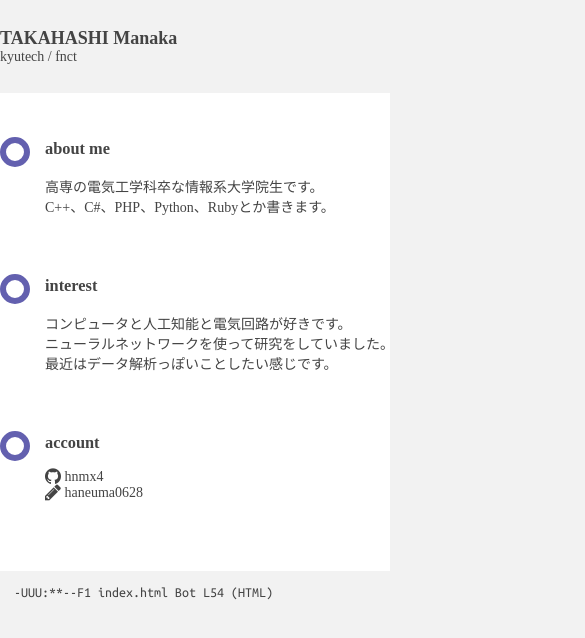
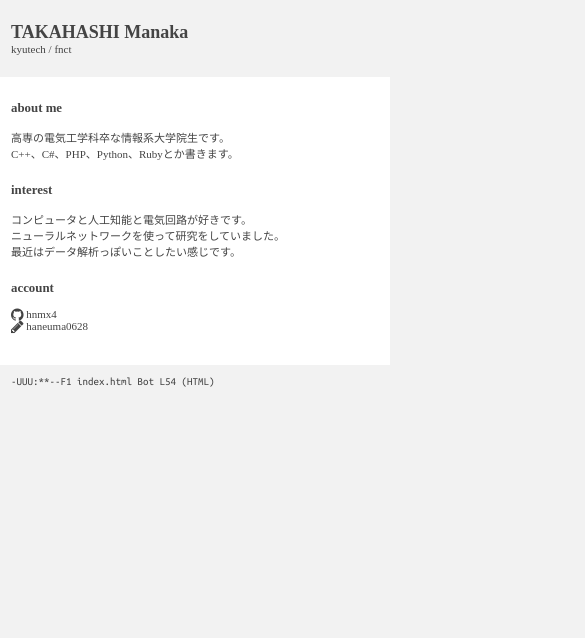
Before and after one commit to hnmx4/tmanaka.net, a plain HTML site: page index.html in a window 390 px wide. Shown: the top 638 px of the page, 585 px wide, since content can reach past the window. Drawn offline with nearby package versions, Linux system fonts and the light colour scheme; a small style sheet from the web is missing.

Commit message:
幅680pxをしきい値にデザインを変更するよう修正

```diff
--- a/css/main.css
+++ b/css/main.css
@@ -26,7 +26,6 @@ header {
 }
 
 #contents {
-    padding-bottom: 4em;
     background-color: #fff;
 }
 
@@ -36,15 +35,23 @@ footer {
     padding: 1em;
 }
 
-footer .footer-item {
-    padding-right: 5em;
-}
-
 a {
     text-decoration: none;
     color: #444;
 }
 
+h1 {
+    font-size: 18px;
+    margin: 0;
+}
+
+ul {
+    list-style: none;
+    padding: 0;
+}
+
+/* pc */
+@media (min-width:680px) {
     .bullet {
         width: 30px;
         height: 30px;
@@ -61,20 +68,36 @@ a {
         background-color: #fff;
     }
 
-h1 {
-    font-size: 18px;
-    margin: 0;
+    #contents {
+        padding-bottom: 3em;
     }
 
-h3 {
+    h3, .text {
         margin-left: 45px;
     }
+}
 
-ul {
-    list-style: none;
-    padding: 0;
+/* mobile */
+@media (max-width:680px) {
+    .container {
+        width: auto;
+        margin: 0 auto;
+        padding: 0 1em;
+    }
+
+    body {
+        font-size: 11px;
+    }
+
+    #contents {
+        padding: 1em 0;
     }
 
     .text {
-    padding-left: 45px;
+        margin-bottom: 2em;
     }
+
+    footer {
+        padding: 1em 0;
+    }
+}
```
Lines whose indentation alone changed are shown as unchanged.
